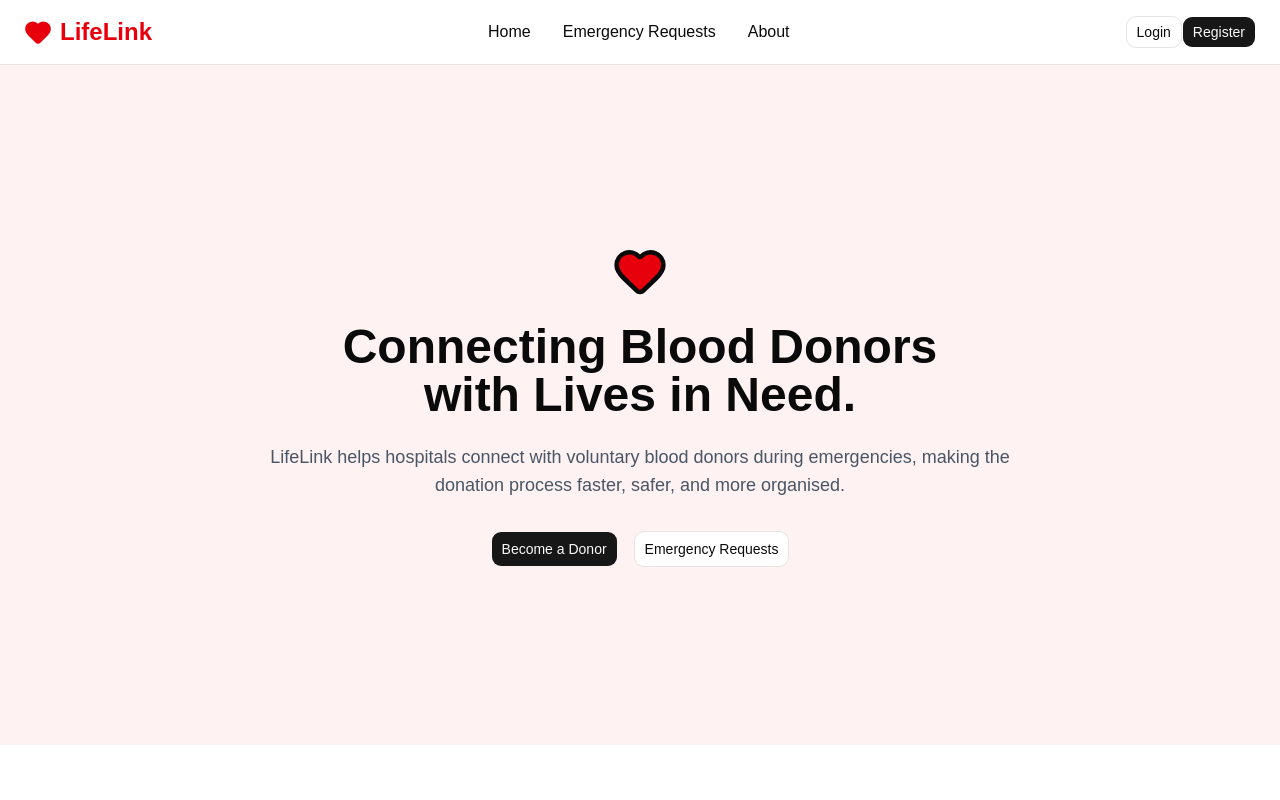
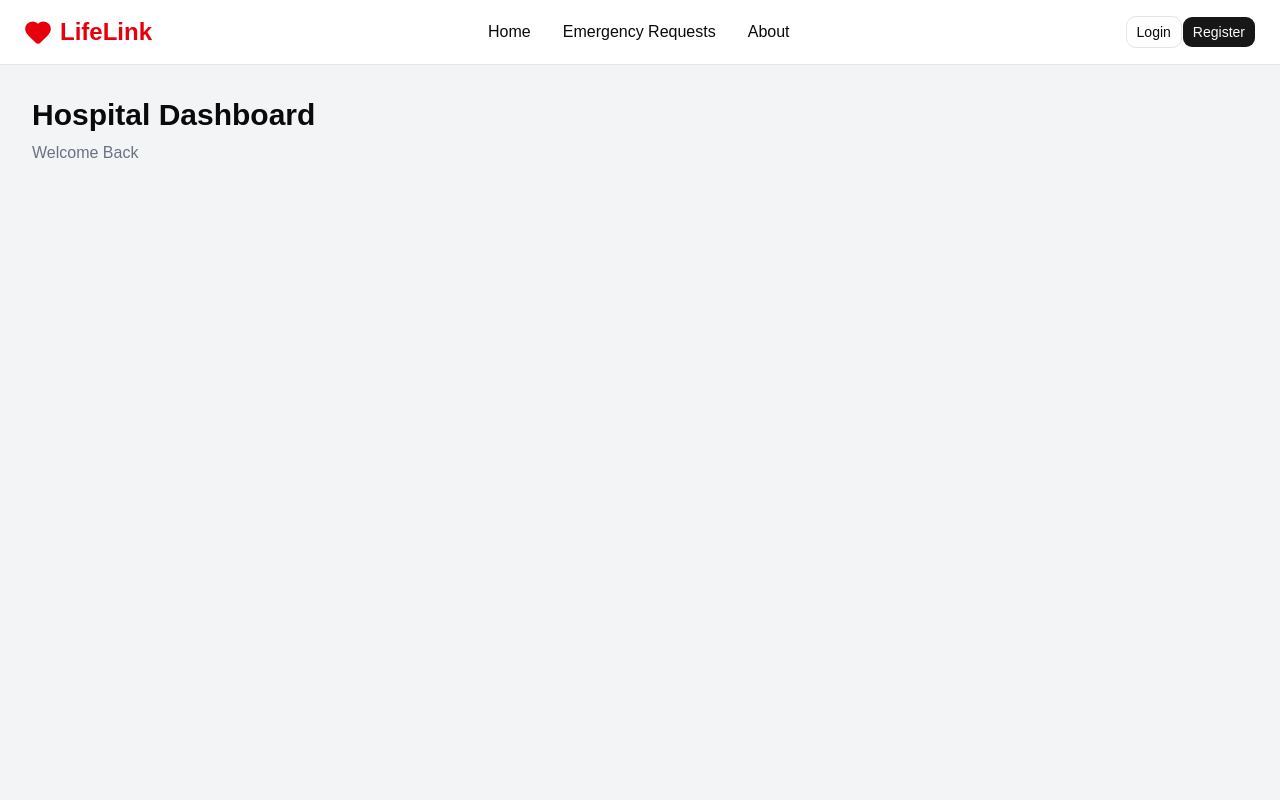
Before and after one commit to Juan-ita/LifeLink, a React (Vite) app: page /hospitaldashboard in a window 1280 px wide. Shown: the top 800 px of the page. Built offline with nearby package versions, Linux system fonts and the light colour scheme.

Commit message:
feat: create new haspital dashboard

```diff
--- a/src/App.jsx
+++ b/src/App.jsx
@@ -4,6 +4,7 @@ import { Routes, Route } from 'react-router-dom'
 import Home from './pages/Home'
 import Register from './pages/Register'
 import Login from './pages/Login'
+import Hospitaldashboard from './pages/Hospitaldashboard'
 
 function App() {
   return (
@@ -13,7 +14,7 @@ function App() {
           <Route path='/' element={<Home/>}/>
           <Route path='/register' element={<Register/>}/>
           <Route path='/login' element={<Login/>}/>
-          <Route path='/hospitaldashboard' element={<Home/>}/>
+          <Route path='/hospitaldashboard' element={<Hospitaldashboard/>}/>
         </Routes>
 
     </>
--- /dev/null
+++ b/src/pages/Hospitaldashboard.jsx
@@ -0,0 +1,14 @@
+import React from 'react'
+
+function Hospitaldashboard() {
+  return (
+    <div className='flex min-h-screen bg-gray-100'>
+      <main className='flex-1 p-8'>
+        <h1 className='text-3xl font-bold'>Hospital Dashboard</h1>
+        <p className='text-gray-500 mt-2'>Welcome Back</p>
+      </main>
+    </div>
+  )
+}
+
+export default Hospitaldashboard
```
